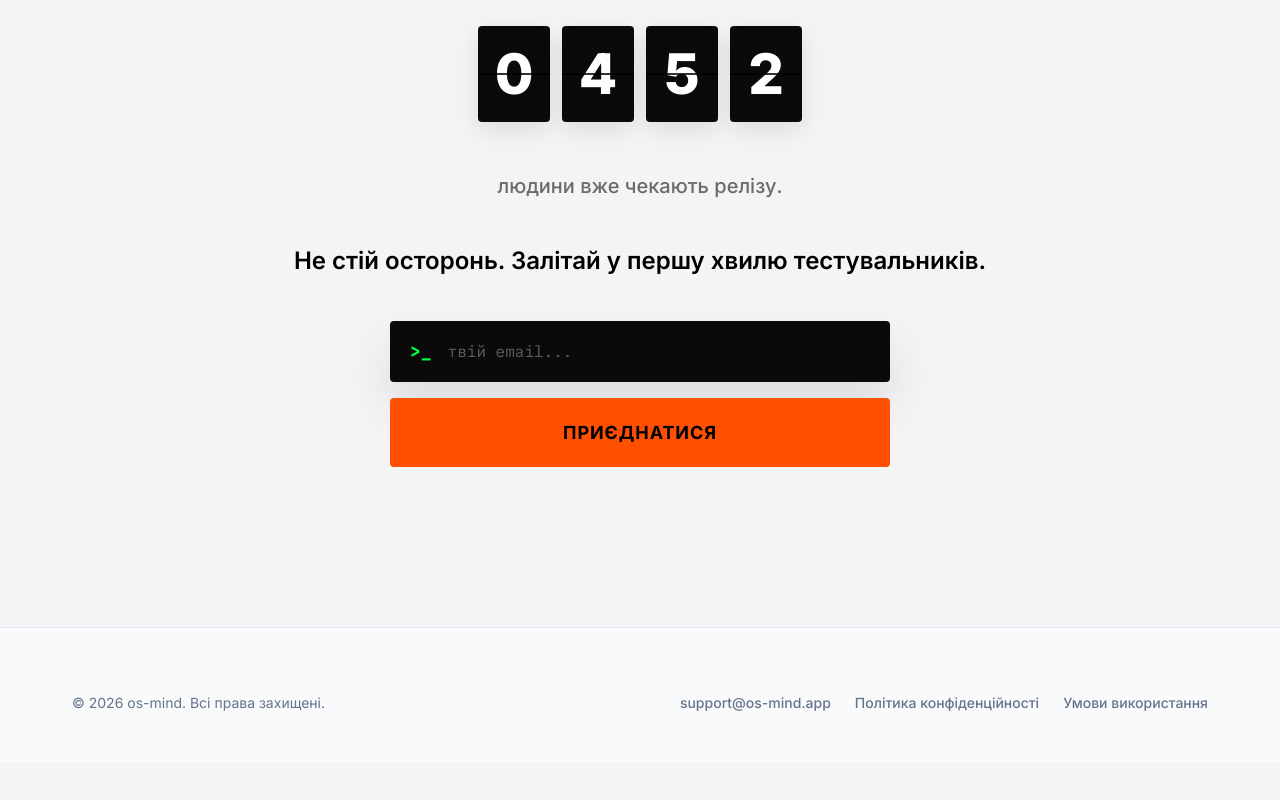
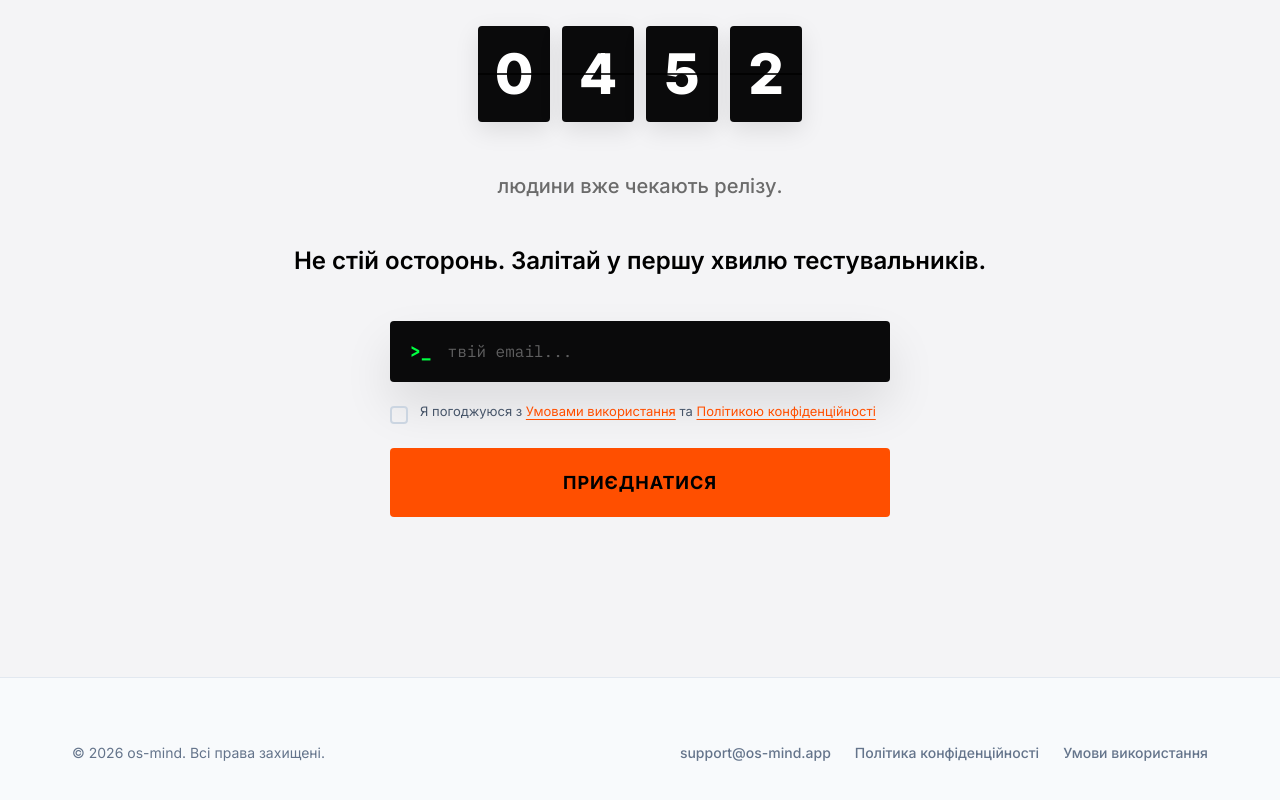
Before and after one commit to hii24/os-mind, a website built with Vite: page index.html in a window 1280 px wide. Shown: the part 3858-4658 px from the top of the page. Before the commit the page ends 4620 px from the top, so only its background shows below. Built offline with nearby package versions, Linux system fonts and the light colour scheme; some packages are replaced by stand-ins of ours.

Commit message:
feat: add GDPR explicit consent checkbox for waitlist form

```diff
--- a/index.html
+++ b/index.html
@@ -195,6 +195,14 @@
                             <span class="terminal-input__prompt">&gt;_</span>
                             <input type="email" class="terminal-input__field" placeholder="твій email..." required />
                         </div>
+
+                        <div class="consent-checkbox">
+                            <input type="checkbox" id="gdpr-consent" required />
+                            <label for="gdpr-consent">Я погоджуюся з <a href="/terms.html" target="_blank">Умовами
+                                    використання</a> та <a href="/privacy.html" target="_blank">Політикою
+                                    конфіденційності</a></label>
+                        </div>
+
                         <button type="submit" class="btn" style="padding: 24px 64px; font-size: 18px;">
                             ПРИЄДНАТИСЯ
                         </button>
--- a/src/scss/_hero.scss
+++ b/src/scss/_hero.scss
@@ -67,3 +67,66 @@
         }
     }
 }
+
+.consent-checkbox {
+    display: flex;
+    align-items: flex-start;
+    gap: 12px;
+    text-align: left;
+    margin-top: 4px;
+    margin-bottom: 8px;
+
+    input[type="checkbox"] {
+        appearance: none;
+        background-color: var(--card-bg);
+        margin: 4px 0 0 0;
+        font: inherit;
+        color: currentColor;
+        width: 18px;
+        height: 18px;
+        border: 2px solid #cbd5e1;
+        border-radius: 4px;
+        display: grid;
+        place-content: center;
+        cursor: pointer;
+        flex-shrink: 0;
+        transition: all 0.2s ease;
+
+        &::before {
+            content: "";
+            width: 10px;
+            height: 10px;
+            transform: scale(0);
+            transition: 120ms transform ease-in-out;
+            box-shadow: inset 1em 1em var(--primary);
+            clip-path: polygon(14% 44%, 0 65%, 50% 100%, 100% 16%, 80% 0%, 43% 62%);
+        }
+
+        &:checked {
+            border-color: var(--primary);
+        }
+
+        &:checked::before {
+            transform: scale(1);
+        }
+    }
+
+    label {
+        color: #475569;
+        font-size: 13px;
+        line-height: 1.5;
+        font-family: var(--font-body);
+        cursor: pointer;
+        flex: 1;
+
+        a {
+            color: var(--primary);
+            text-decoration: underline;
+            text-underline-offset: 3px;
+        }
+
+        @media (prefers-color-scheme: dark) {
+            color: #94a3b8;
+        }
+    }
+}
```
